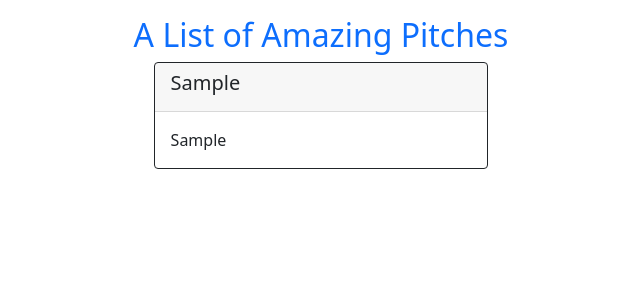
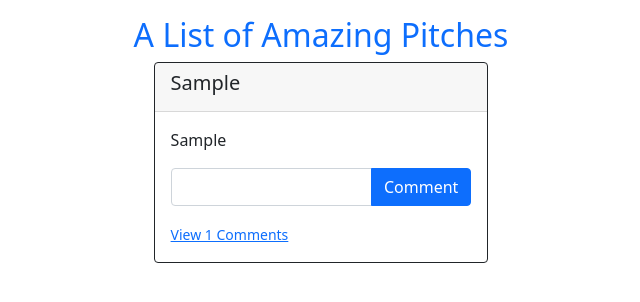
Before and after one commit to otienotimothy/impress, a Flask app: page / in a window 1280 px wide. Shown: the part 68-370 px from the top of the page, without its empty margins (319-959 px from the left). Run offline with Flask 2, Linux system fonts and the light colour scheme; tables that the repository leaves empty hold one stand-in row (values such as "Sample post").

Commit message:
Add functionality to add commets and view added comments

```diff
--- a/app/main/forms.py
+++ b/app/main/forms.py
@@ -35,3 +35,8 @@ class Create_pitch(FlaskForm):
     pitch = TextAreaField('What\'s your Pitch', validators=[InputRequired()])
 
     submit = SubmitField('Create')
+
+class Add_comment(FlaskForm):
+    comment = StringField('Comment', validators=[InputRequired(), Length(max=200)])
+
+    submit = SubmitField('Comment')
--- a/app/main/views.py
+++ b/app/main/views.py
@@ -1,7 +1,7 @@
 from flask import Blueprint, render_template, request, flash
 from flask_login import login_required, current_user
-from .forms import Create_pitch
-from app.models import Pitch
+from .forms import Create_pitch, Add_comment
+from app.models import Pitch, Comment
 from app import db
 
 views = Blueprint('views', __name__)
@@ -10,7 +10,8 @@ views = Blueprint('views', __name__)
 def index():
     pitches = Pitch.query.all()
     title = 'A List of Amazing Pitches'
-    return render_template('index.html', title=title, pitches = pitches )
+    create_comment = Add_comment()
+    return render_template('index.html', title=title, pitches=pitches, create_comment=create_comment)
 
 @views.route('/pitches/<category>')
 def search_by_category(category):
@@ -55,6 +56,34 @@ def user_pitches():
     title = 'My Pitches'
     return render_template('user_posts.html', title =title, pitches = pitches)
 
+@views.route('/add_comment/<pitch_id>', methods=['POST'])
+@login_required
+def add_comment(pitch_id):
+
+    pitches = Pitch.query.all()
+    title = 'A List of Amazing Pitches'
+
+    create_comment = Add_comment()
+
+    pitch = Pitch.query.filter_by(id = pitch_id).first()
+
+    if pitch:
+        comment = request.form.get('comment')
+
+        comment_item = Comment(comment=comment, comment_author = current_user.id, comment_pitch = pitch.id)
+        db.session.add(comment_item)
+        db.session.commit()
+
+        flash('Comment Added Successfully', 'success')
+
+        print(pitch.comments)
+
+    else:
+        flash(f'The Pitch you are trying to comment on does not exist', 'danger')
+
+    return render_template('index.html', title=title, pitches=pitches, create_comment = create_comment)
+
+
 
 @views.route('/delete/<pitch_id>')
 @login_required
--- a/app/models.py
+++ b/app/models.py
@@ -9,9 +9,9 @@ class User(UserMixin,db.Model):
     email = db.Column(db.String(150), unique = True)
     username = db.Column(db.String(150), unique=True)
     password = db.Column(db.String(150))
-    pitches = db.relationship('Pitch', backref = 'user', passive_deletes= True, lazy='dynamic')
+    pitches = db.relationship('Pitch', backref = 'user', passive_deletes= True)
     comments = db.relationship('Comment', backref='user',
-                              passive_deletes=True, lazy='dynamic')
+                              passive_deletes=True)
 
 
 class Pitch(db.Model):
@@ -23,7 +23,7 @@ class Pitch(db.Model):
     pitch_category = db.Column(db.String(128))
     author = db.Column(db.Integer, db.ForeignKey('users.id', ondelete='CASCADE'), nullable = False )
     comments = db.relationship('Comment', backref='pitch',
-                              passive_deletes=True, lazy='dynamic')
+                              passive_deletes=True)
 
 
 class Comment(db.Model):
--- a/app/templates/index.html
+++ b/app/templates/index.html
@@ -1,19 +1,57 @@
 {% extends 'base.html' %} {% block content %}
 
-<h2 class="text-center text-primary"> {{title}} </h2>
+<h2 class="text-center text-primary">{{title}}</h2>
 <div class="d-flex justify-content-around">
-
-	{% for pitch in pitches %}
-	<div class="card border-dark mb-3" style="width: 30%;">
+	{% if pitches|length > 0 %} {% for pitch in pitches %}
+	<div class="card border-dark mb-3" style="width: 30%">
 		<div class="card-header d-flex justify-content-between align-items-center">
 			<h5>{{pitch.pitch_category}}</h5>
 		</div>
 		<div class="card-body">
 			<div class="card-text">{{pitch.pitch}}</div>
+			<form
+				action="/add_comment/{{pitch.id}}"
+				class="input-group my-3"
+				,
+				method="POST"
+			>
+				{% if create_comment.comment.errors %} {{
+				create_comment.comment(class='form-control is-invalid') }}
+				<div class="invalid-feedback">
+					{% for error in login.email.errors %}
+					<span> {{error}} </span>
+					{% endfor %}
+				</div>
+
+				{% else %} {{ create_comment.comment(class='form-control') }} {% endif
+				%} {{ create_comment.submit(class='btn btn-primary') }}
+			</form>
+			<div class="collapse" id="comments-{{pitch.id}}">
+				<div class="card">
+					<div class="card-body" id="comments-expanded-{{pitch.id}}">
+						{% for comment in pitch.comments %}
+						<div>
+							<p>
+								<span class="text-primary">{{comment.user.username}}</span>:
+								{{comment.comment}}
+							</p>
+						</div>
+						{% endfor %}
+					</div>
+				</div>
+			</div>
+			{% if pitch.comments|length > 0 %}
+			<a data-bs-toggle="collapse" href="#comments-{{pitch.id}}" role="button">
+				<small>View {{pitch.comments|length}} Comments </small>
+			</a>
+			{% else %}
+			<smal class="text-muted">No Comments</smal>
+			{% endif%}
 		</div>
 	</div>
-	{% endfor %}
-
+	{% endfor %} {% else %}
+	<p class="text-danger fs-4">No, Pitches to Display</p>
+	{% endif %}
 </div>
 
 {% endblock %}
```
